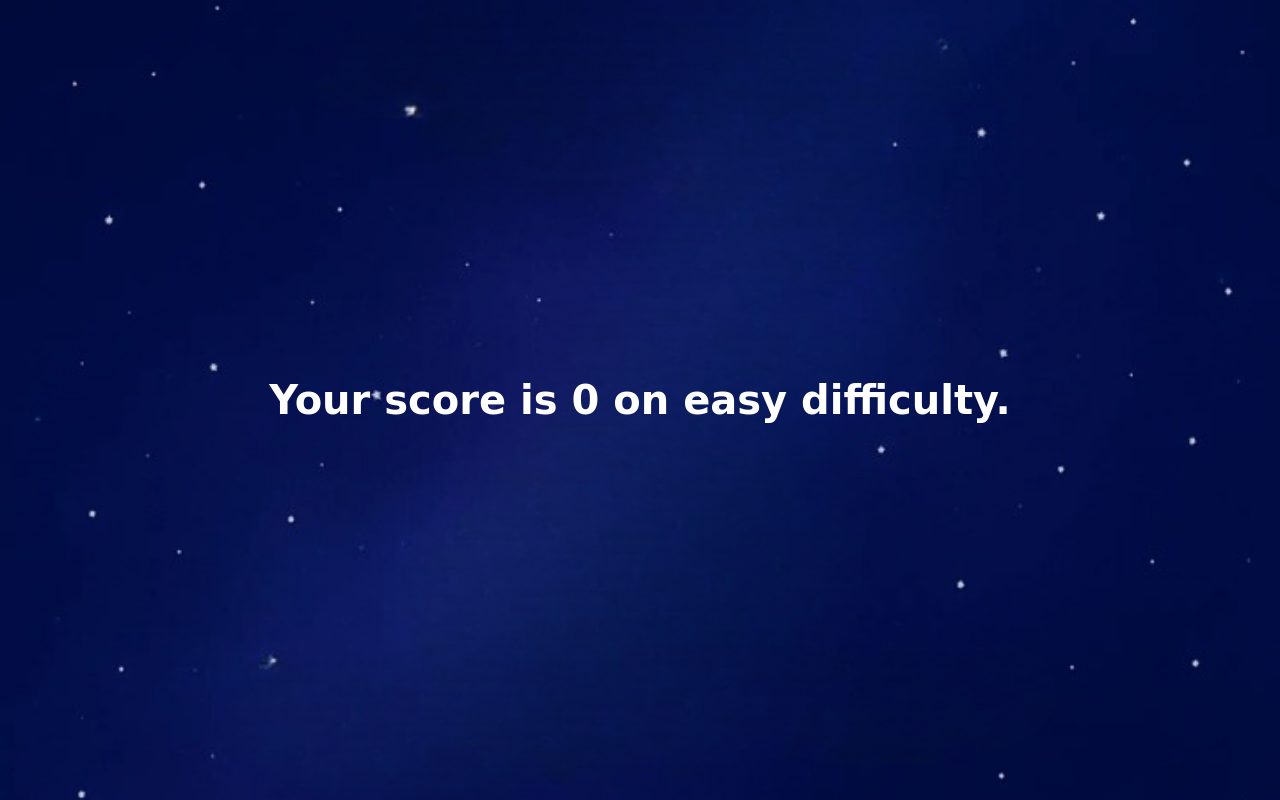
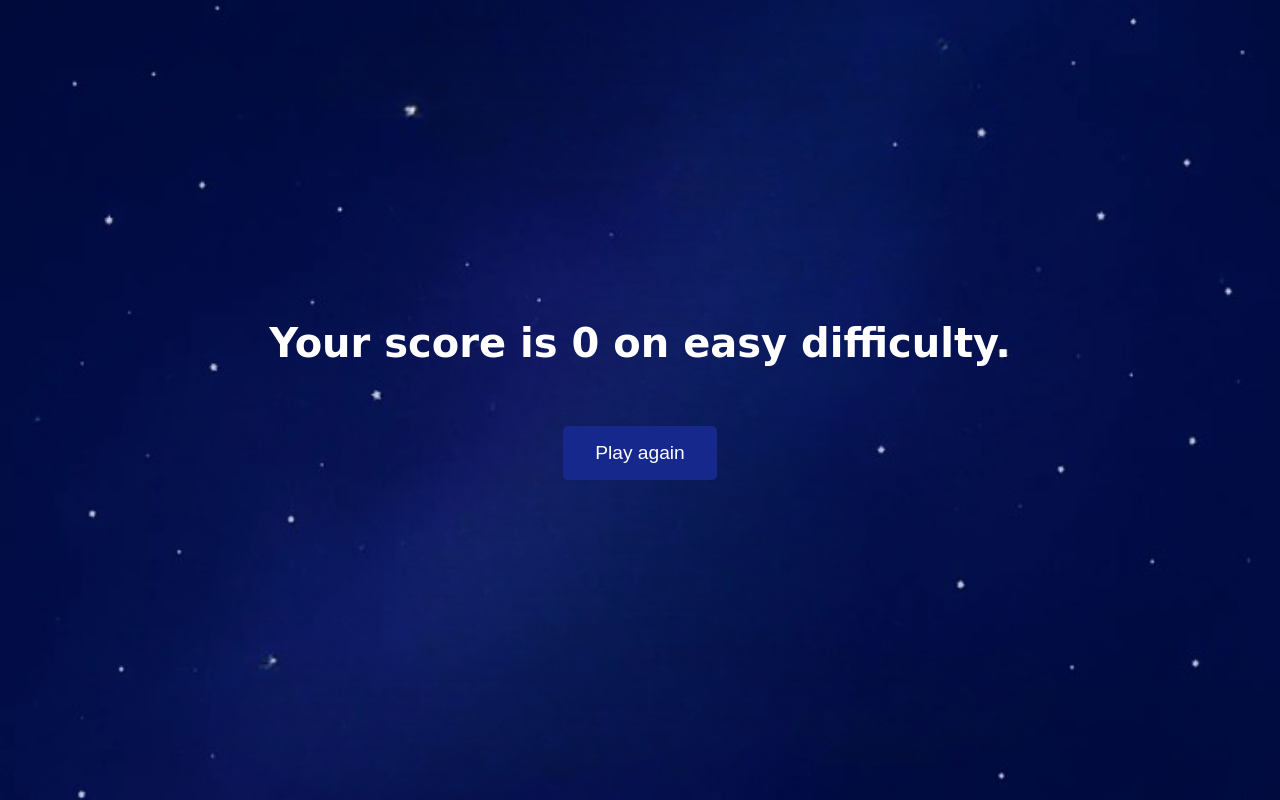
Before and after one commit to jerezarza98/unq-ui-jeremias-zarza-trabajo-final, a React (Vite) app: page /game in a window 1280 px wide. Built offline with nearby package versions, Linux system fonts and the light colour scheme; no server answers.

Commit message:
agrego funcionalidad para jugar una nueva partida

```diff
--- a/src/components/Score.css
+++ b/src/components/Score.css
@@ -2,12 +2,29 @@
 	margin-top: -120px;
 	height: 100vh;
 	display: flex;
+	flex-direction: column;
 	justify-content: center;
 	align-items: center;
 	text-align: center;
 	padding: 0 1rem;
+	gap: 60px;
 }
 
 .score__title {
 	font-size: 2.5rem;
 }
+
+.score__button {
+	padding: 1rem 2rem;
+	font-size: 1.2rem;
+	background-color: #16288c;
+	color: white;
+	border: none;
+	border-radius: 5px;
+	cursor: pointer;
+	transition: background-color 0.3s ease;
+}
+
+.score__button:hover {
+	background-color: #0f1f6c;
+}
--- a/src/components/Score.jsx
+++ b/src/components/Score.jsx
@@ -1,11 +1,19 @@
+import { useNavigate } from 'react-router-dom'
 import './Score.css'
 
 export default function Score({ score, difficulty }) {
+	const navigate = useNavigate()
+
+	const handleClick = () => navigate('/')
+
 	return (
 		<div className='score'>
 			<h1 className='score__title'>
 				Your score is {score} on {difficulty} difficulty.
 			</h1>
+			<button className='score__button' onClick={handleClick}>
+				Play again
+			</button>
 		</div>
 	)
 }
```
